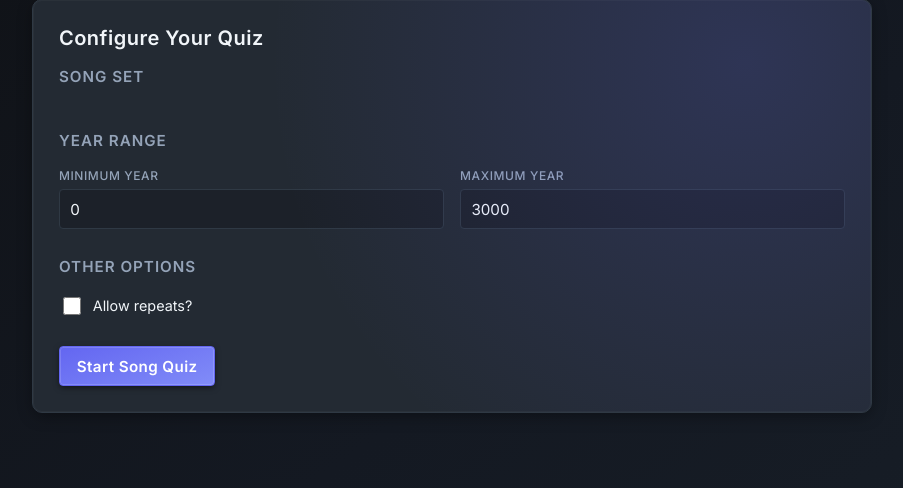
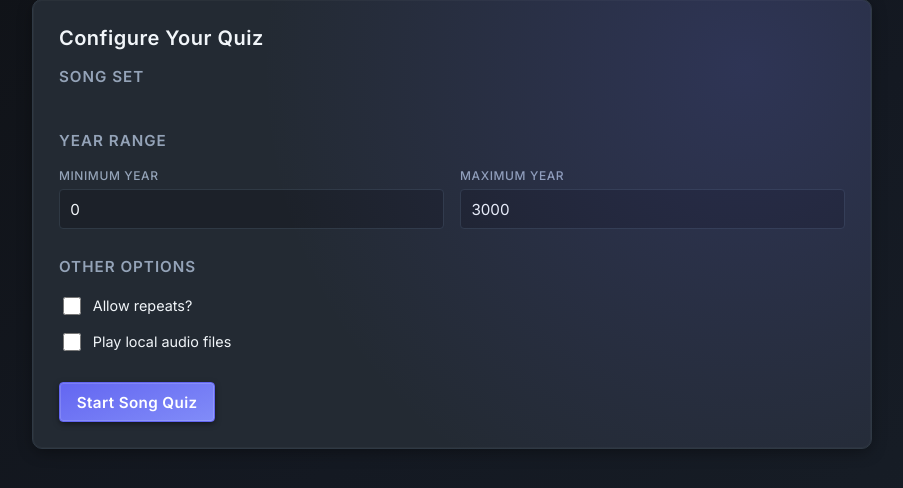
Before and after one commit to jrnolan2/song-quiz-web-app, a Flask app: page / in a window 1280 px wide. Shown: the part 98-586 px from the top of the page, without its empty margins (188-1091 px from the left). Run offline with Flask 3, Linux system fonts and the light colour scheme; parts of the project's set-up code (start-up, migrations or seed data) failed here and were passed over.

Commit message:
Add support for local files

```diff
--- a/app.py
+++ b/app.py
@@ -1,12 +1,15 @@
-from flask import Flask, request, render_template
+from flask import Flask, abort, request, render_template, send_from_directory, url_for
 import os
 import random
+import re
 
 app = Flask(__name__)
 
 ALLOW_REPEATS = False
 song_lists_dict = {}
 curr_song_list = []
+curr_song_list_name = ''
+local_audio_enabled = False
 
 class Song:
     def __init__(self,name,link,artists,year):
@@ -14,6 +17,11 @@ class Song:
         self.link = link
         self.artists = artists
         self.year = year
+
+def clean_filename(filename: str) -> str:
+    """Return a filename that is safe to use across common operating systems."""
+    cleaned = re.sub(r'[\\/*?:"<>|]', "", filename)
+    return cleaned.strip(" .")
 
 def read_song_list_file(song_list_file):
     """
@@ -74,22 +82,52 @@ def random_song_page():
     if not ALLOW_REPEATS:
         curr_song_list.remove(random_song)
 
+    local_audio_url = None
+    local_audio_missing = False
+    if local_audio_enabled:
+        audio_filename = clean_filename(
+            f'{random_song.name} - {random_song.artists}'
+        ) + '.mp3'
+        audio_path = os.path.join(
+            'songs', curr_song_list_name, audio_filename
+        )
+        if os.path.isfile(audio_path):
+            local_audio_url = url_for(
+                'local_audio', song_list=curr_song_list_name,
+                filename=audio_filename
+            )
+        else:
+            local_audio_missing = True
+
     return render_template('random_song.html',
                            song_name=random_song.name,
                            song_artists=random_song.artists,
                            song_year=random_song.year,
-                           song_link=random_song.link)
+                           song_link=random_song.link,
+                           local_audio_enabled=local_audio_enabled,
+                           local_audio_url=local_audio_url,
+                           local_audio_missing=local_audio_missing)
+
+@app.route('/local-audio/<song_list>/<path:filename>')
+def local_audio(song_list, filename):
+    """Serve a downloaded ten-second clip from the selected song list."""
+    if song_list not in song_lists_dict:
+        abort(404)
+    return send_from_directory(
+        os.path.join('songs', song_list), filename, mimetype='audio/mpeg'
+    )
 
 @app.route('/start-quiz', methods=['POST'])
 def start_quiz():
     """
     Create the list of songs for the quiz based off user form values and start the quiz.
     """
-    global curr_song_list, ALLOW_REPEATS
+    global curr_song_list, curr_song_list_name, ALLOW_REPEATS, local_audio_enabled
 
     # Get all songs in selected song list
     song_list_name = request.form.get('song_list')
-    curr_song_list = song_lists_dict[song_list_name]
+    curr_song_list_name = song_list_name
+    curr_song_list = song_lists_dict[song_list_name].copy()
 
     # Filter songs released from min year to max year
     min_year = int(request.form.get('min_year'))
@@ -107,6 +145,8 @@ def start_quiz():
     else:
         ALLOW_REPEATS = True
 
+    local_audio_enabled = request.form.get('local_audio') is not None
+
     return random_song_page()
 
 @app.route('/', methods=['GET'])
--- a/static/styles.css
+++ b/static/styles.css
@@ -92,6 +92,8 @@ button:active, .btn:active { transform: translateY(0); filter: brightness(.95);
 .song-title { font-size: 1.25rem; font-weight: 600; margin:0 0 .25rem; }
 .song-artist { margin:0 0 .35rem; color: var(--text-dim); font-weight:500; font-size:.9rem; }
 .song-year { font-size: .75rem; letter-spacing: .5px; text-transform: uppercase; color: var(--text-dim); margin: 0; }
+.local-audio { width: 100%; }
+.audio-missing { margin: 0; color: var(--danger); font-size: .85rem; }
 .song-link { font-size: .85rem; text-decoration: none; font-weight: 600; color: var(--accent-accent); display: inline-flex; gap: .4rem; align-items: center; }
 .song-link:hover { text-decoration: underline; }
 
--- a/templates/index.html
+++ b/templates/index.html
@@ -36,6 +36,10 @@
                 <input type="checkbox" id="repeats" name="repeats" value="repeats" />
                 <label for="repeats">Allow repeats?</label>
             </div>
+            <div class="inline">
+                <input type="checkbox" id="local_audio" name="local_audio" value="local_audio" />
+                <label for="local_audio">Play local audio files</label>
+            </div>
         </fieldset>
 
         <div>
```
Also changed, not shown: templates/random_song.html (+9 -1 lines), 1 other file.
